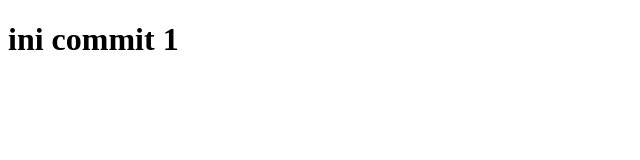
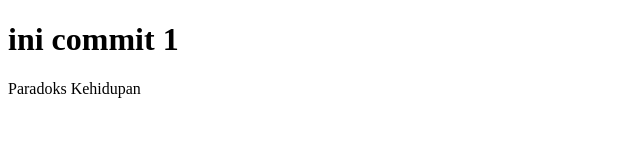
Before and after one commit to saputraananda/mentoring-1, a plain HTML site: page index.html in a window 1280 px wide. Shown: the whole page, without its empty margins (0-640 px from the left). Drawn offline with Linux system fonts and the light colour scheme.

Commit message:
inisiasi 2

```diff
--- a/index.html
+++ b/index.html
@@ -7,5 +7,6 @@
 </head>
 <body>
     <h1>ini commit 1</h1>
+    <p>Paradoks Kehidupan</p>
 </body>
 </html>
```
Also changed, not shown: 1 other file.
